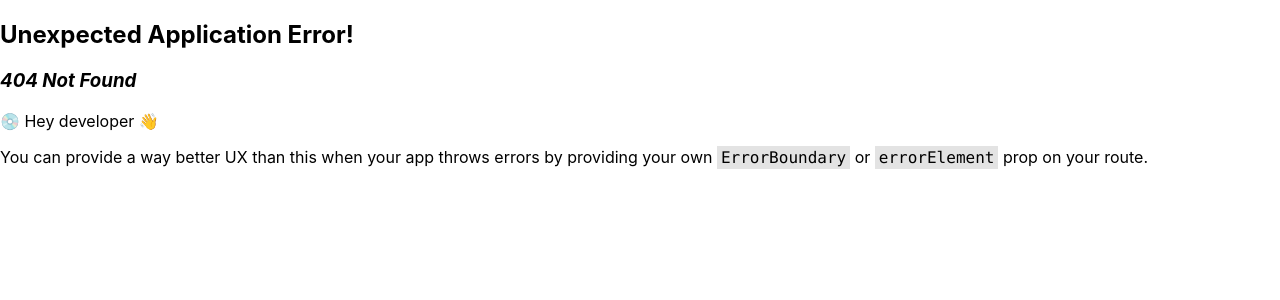
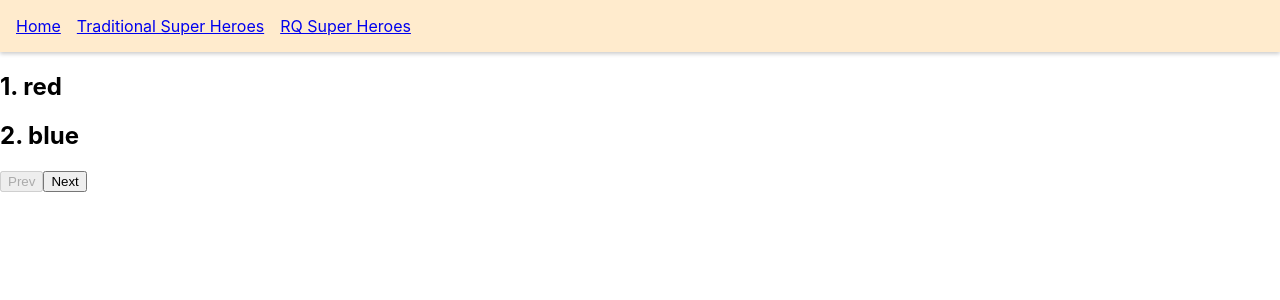
Before and after one commit to muhammadarsalanmanzoor/react-query, a React (Vite) app: page /rq-paginated in a window 1280 px wide. Before the commit this address had no page. Shown: the top 300 px of the page. Built offline with nearby package versions, Linux system fonts and the light colour scheme; data requests are answered from the project's data file.

Commit message:
learned how to work with paginated queries using react query

```diff
--- a/db.json
+++ b/db.json
@@ -46,5 +46,40 @@
       "id": "codevolution",
       "courses": ["react", "angular", "vue"]
     }
+  ],
+
+  "colors": [
+    {
+      "id": "1",
+      "label": "red"
+    },
+    {
+      "id": "2",
+      "label": "blue"
+    },
+    {
+      "id": "3",
+      "label": "green"
+    },
+    {
+      "id": "4",
+      "label": "yellow"
+    },
+    {
+      "id": "5",
+      "label": "black"
+    },
+    {
+      "id": "6",
+      "label": "white"
+    },
+    {
+      "id": "7",
+      "label": "orange"
+    },
+    {
+      "id": "8",
+      "label": "purple"
+    }
   ]
 }
--- a/src/App.jsx
+++ b/src/App.jsx
@@ -10,6 +10,7 @@ import './App.css';
 import ParallelQueries from './pages/ParallelQueries';
 import DynamicParallelQueries from './pages/DynamicParallelQueries';
 import DependentQueries from './pages/DependentQueries';
+import PaginatedQueries from './pages/PaginatedQueries';
 
 const queryClient = new QueryClient();
 
@@ -44,6 +45,10 @@ function App() {
           element: <DependentQueries email='ahmed@gmail.com' />,
         },
         {
+          path: '/rq-paginated',
+          element: <PaginatedQueries />,
+        },
+        {
           path: '/super-heroes',
           element: <SuperHeroesPage />,
         },
--- /dev/null
+++ b/src/pages/PaginatedQueries.jsx
@@ -0,0 +1,85 @@
+import { useState } from 'react';
+import axios from 'axios';
+import { useQuery } from 'react-query';
+
+/**
+ *
+ * STEP #1:
+ * - We need to maintain a state variable for the page number
+ *
+ * STEP #2:
+ * - We need to add next and previous button that change page
+ *   number
+ *
+ * For improvement purpose we used keepPreviousData key
+ * Currently the ui jumps in and out of the success and
+ * loading states because each new page is treated like
+ * a brand new query, loading and then the data to overcome
+ * this react query provides an option called keepPreviousData
+ * and we set this to true react query will maintain the data
+ * from the last successful fetch while the new data is being
+ * requested even though the query key has changed and when
+ * the new data is arrived the previous data is seamlessly
+ * swapped to show the new data and in this case you can
+ * use the isFetching flag to show a loading indicator
+ * if you wish to
+ */
+
+const fetchColors = (value) => {
+  return axios.get(`http://localhost:4000/colors?_limit=2&_page=${value}`);
+};
+
+const PaginatedQueries = () => {
+  const [pageNumber, setPageNumber] = useState(1);
+
+  const { data, isLoading, isError, error, isFetching } = useQuery(
+    ['colors', pageNumber],
+    () => fetchColors(pageNumber),
+    {
+      keepPreviousData: true,
+    }
+  );
+
+  if (isLoading) {
+    return <h2>Loading...</h2>;
+  }
+
+  if (isError) {
+    return <h2>{error.message}</h2>;
+  }
+
+  return (
+    <>
+      <div>
+        {data?.data.map((color) => {
+          return (
+            <div key={color.id}>
+              <h2>
+                {color.id}. {color.label}
+              </h2>
+            </div>
+          );
+        })}
+      </div>
+
+      <div>
+        <button
+          onClick={() => setPageNumber((page) => page - 1)}
+          disabled={pageNumber == 1}
+        >
+          Prev
+        </button>
+        <button
+          onClick={() => setPageNumber((page) => page + 1)}
+          disabled={pageNumber == 4}
+        >
+          Next
+        </button>
+      </div>
+
+      {isFetching && 'Loading...'}
+    </>
+  );
+};
+
+export default PaginatedQueries;
```
